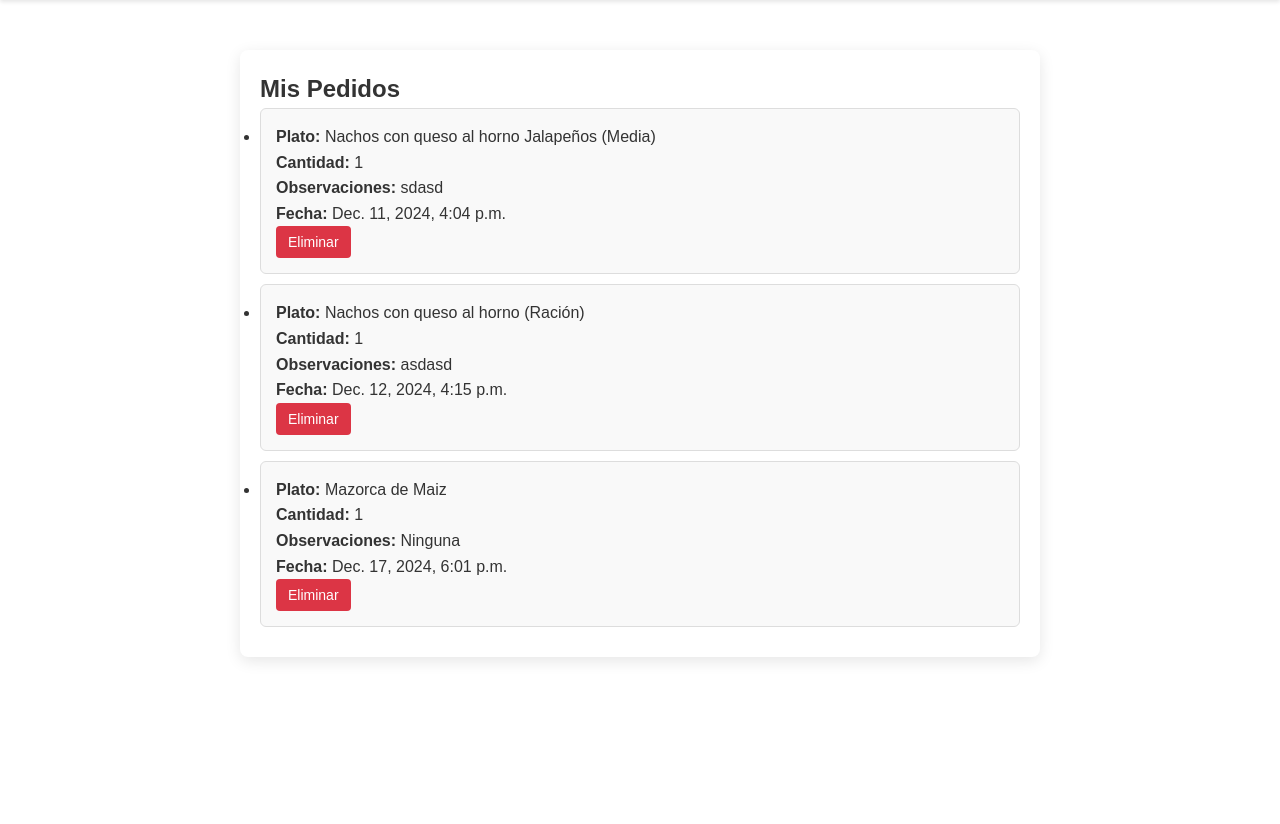
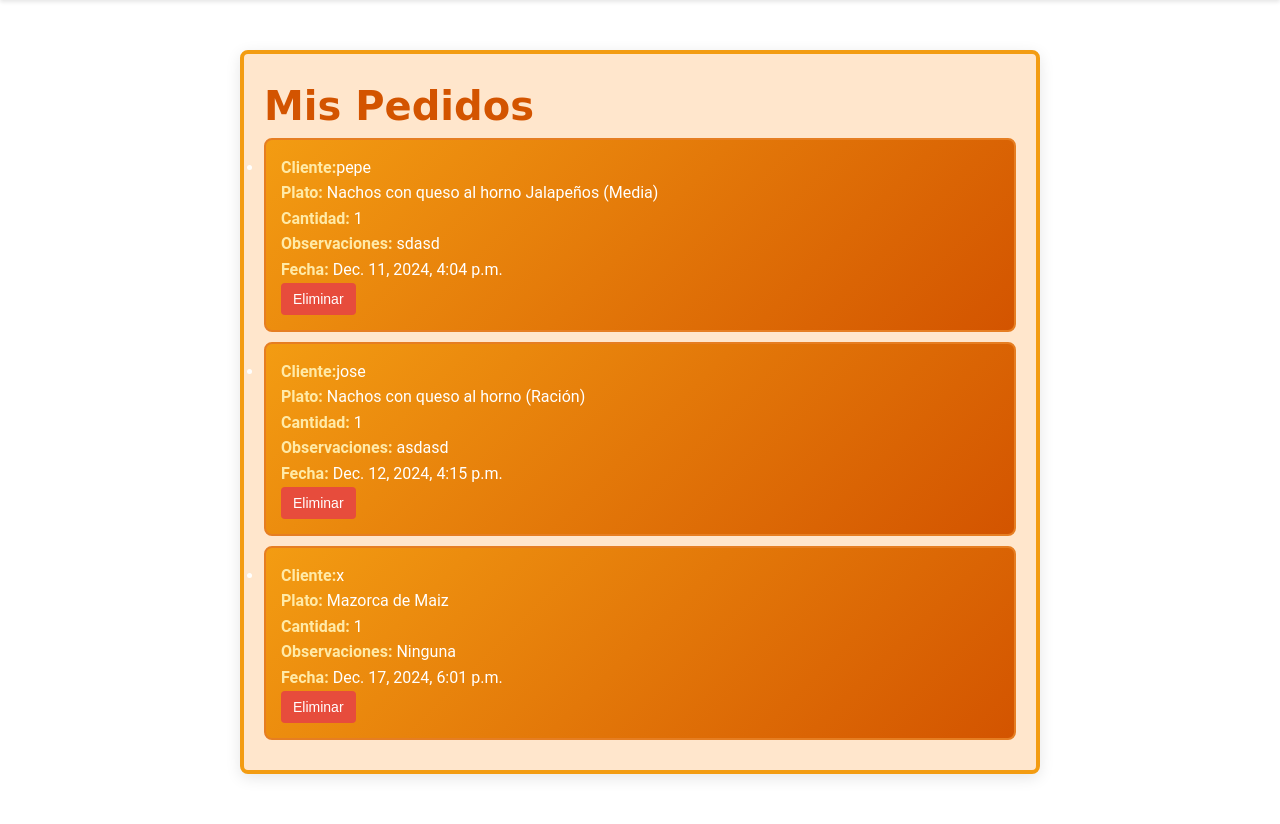
Before and after one commit to Lowyy10/Proyecto-IAW, a Django app: page /mispedidos/ in a window 1280 px wide. Shown: the part 128-952 px from the top of the page. Before the commit the page ends 789 px from the top, so only its background shows below. Run offline with Django 5.2, Linux system fonts and the light colour scheme; a user stored in the database is signed in; data comes from the database, SQL or seed files in the repository; both versions use the stored data as it was after the commit.

Commit message:
Detalles5

```diff
--- a/restaurante/reservas/templates/reservas/mispedidos_list.html
+++ b/restaurante/reservas/templates/reservas/mispedidos_list.html
@@ -9,6 +9,7 @@
             <ul class="list-group">
                 {% for pedido in pedidos %}
                     <li class="list-group-item text-center">
+                        <strong>Cliente:</strong>{{ pedido.usuario }}<br>
                         <strong>Plato:</strong> {{ pedido.plato }}<br>
                         <strong>Cantidad:</strong> {{ pedido.cantidad }}<br>
                         <strong>Observaciones:</strong> {{ pedido.observaciones|default:"Ninguna" }}<br>
@@ -23,25 +24,33 @@
                 {% endfor %}
             </ul>
         {% else %}
-            <p class="text-center">No has realizado ningún pedido.</p>
+            <p class="text-center no-pedidos">No has realizado ningún pedido.</p>
         {% endif %}
     </div>
 
     <style>
-        /* Estilo para el contenedor de pedidos */
+        /* Estilo general del contenedor */
         .mis-pedidos-container {
             max-width: 800px;
             margin: 50px auto;
             padding: 20px;
-            background-color: #fff;
+            background-color: #ffe6cc; /* Fondo beige cálido */
             border-radius: 8px;
             box-shadow: 0 4px 15px rgba(0, 0, 0, 0.1);
-            font-family: 'Arial', sans-serif;
+            font-family: 'Montserrat', sans-serif; /* Fuente moderna */
+            border: 4px solid #f39c12; /* Borde naranja vibrante */
         }
 
-        /* Estilo para el botón de eliminar */
+        /* Estilo del título */
+        h2 {
+            color: #d35400; /* Naranja oscuro */
+            font-family: 'Lobster', cursive; /* Fuente decorativa */
+            font-size: 2.5rem;
+        }
+
+        /* Estilo para los botones de eliminar */
         .btn-danger {
-            background-color: #dc3545; /* Rojo para indicar eliminación */
+            background-color: #e74c3c; /* Rojo mexicano */
             color: white;
             border: none;
             padding: 8px 12px;
@@ -52,40 +61,43 @@
         }
 
         .btn-danger:hover {
-            background-color: #c82333; /* Color más oscuro al pasar el mouse */
+            background-color: #c0392b; /* Rojo más oscuro */
         }
 
-        /* Estilo para los elementos de la lista de pedidos */
+        /* Estilo de la lista */
         .list-group-item {
-            background-color: #f9f9f9;
-            border: 1px solid #ddd;
-            border-radius: 6px;
+            background: linear-gradient(135deg, #f39c12, #d35400); /* Degradado naranja */
+            color: white;
+            border: 2px solid #e67e22; /* Borde naranja */
+            border-radius: 8px;
             padding: 15px;
             margin-bottom: 10px;
-            transition: background-color 0.3s, box-shadow 0.3s;
+            font-size: 16px;
+            font-family: 'Roboto', sans-serif;
+            transition: transform 0.2s, box-shadow 0.3s;
         }
 
         .list-group-item:hover {
-            background-color: #f1f1f1;
-            box-shadow: 0 2px 8px rgba(0, 0, 0, 0.1);
+            transform: scale(1.02);
+            box-shadow: 0 4px 15px rgba(0, 0, 0, 0.2);
+        }
+
+        /* Texto dentro de la lista */
+        .list-group-item strong {
+            color: #ffeaa7; /* Amarillo claro */
         }
 
         .list-group-item p {
             margin: 5px 0;
-            color: #555;
             font-size: 14px;
-        }
-
-        .list-group-item p strong {
-            color: #333;
         }
 
         /* Mensaje de no pedidos */
         .no-pedidos {
             text-align: center;
-            color: #666;
-            font-size: 16px;
-            margin: 20px 0;
+            color: #d35400; /* Naranja oscuro */
+            font-size: 1.2rem;
+            font-family: 'Roboto', sans-serif;
         }
     </style>
 {% endblock %}
--- a/restaurante/reservas/views.py
+++ b/restaurante/reservas/views.py
@@ -28,45 +28,42 @@ class MisPedidosCreateView(CreateView):
     def form_valid(self, form):
         # Aquí puedes agregar lógica adicional si es necesario
         return super().form_valid(form)
-
+from django.http import Http404
 class PedidoDeleteView(DeleteView):
     model = MisPedidos
-    template_name = 'reservas/deletepedido_list.html'  # Asegúrate de que este sea el nombre correcto de tu plantilla
-    success_url = reverse_lazy('mispedidos_list')  # Redirige a la lista de pedidos después de eliminar
+    template_name = 'reservas/deletepedido_list.html'
+    success_url = reverse_lazy('mispedidos_list')
 
     def get_object(self):
-        # Obtener el pedido por su ID
-        pedido = get_object_or_404(MisPedidos, pk=self.kwargs['pk'])
+        try:
+            pedido = MisPedidos.objects.get(pk=self.kwargs['pk'])
+        except MisPedidos.DoesNotExist:
+            messages.error(self.request, "El pedido no existe o no tienes permiso")  # Mensaje si el pedido no existe
+            raise Http404("Pedido no encontrado.")  # Lanzar excepción 404
 
-        # Verificar que el usuario autenticado sea el propietario del pedido o si es Luis
+        # Verificar que el usuario tenga acceso al pedido
         if pedido.usuario != self.request.user and self.request.user.username != 'luis':
-            # Si el usuario no es el propietario ni es Luis, denegar el acceso
-            messages.error(self.request, "No tienes permiso para eliminar este pedido.")  # Mostrar mensaje de error
-            return None  # No se devolverá el objeto para proceder con la eliminación
+            messages.error(self.request, "No tienes permiso para eliminar este pedido.")  # Mensaje de error
+            raise PermissionDenied  # Lanzar excepción de permiso denegado
 
         return pedido
 
     def get(self, request, *args, **kwargs):
-        # Si no tienes permisos, redirigir inmediatamente
-        pedido = self.get_object()
-        if not pedido:
-            return redirect(self.success_url)  # Redirige a la lista de pedidos si no tienes permiso
+        try:
+            self.object = self.get_object()  # Intentar obtener el objeto
+        except (Http404, PermissionDenied):
+            return redirect(self.success_url)  # Redirigir si hay un error
 
-        # Si tienes permiso, proceder con la eliminación
         return super().get(request, *args, **kwargs)
 
     def post(self, request, *args, **kwargs):
-        # Aquí se maneja el formulario POST para eliminar el objeto
-        pedido = self.get_object()
-        if not pedido:
-            return redirect(self.success_url)  # Si no tienes permiso, redirige a la lista de pedidos
+        try:
+            self.object = self.get_object()  # Intentar obtener el objeto
+        except (Http404, PermissionDenied):
+            return redirect(self.success_url)  # Redirigir si hay un error
 
-        # Eliminar el objeto
-        pedido.delete()
+        return super().post(request, *args, **kwargs)
 
-        # Redirigir a la lista de pedidos después de la eliminación
-        messages.success(self.request, "Pedido eliminado con éxito.")
-        return redirect(self.success_url)
 
 
 
--- a/restaurante/restaurante/settings.py
+++ b/restaurante/restaurante/settings.py
@@ -139,4 +139,4 @@ DEFAULT_AUTO_FIELD = 'django.db.models.BigAutoField'
 LOGIN_REDIRECT_URL = 'home'
 LOGOUT_REDIRECT_URL = 'login'
 
-CSRF_TRUSTED_ORIGINS = ['https://casatexasmexico.duckdns.org']
+CSRF_TRUSTED_ORIGINS = ['https://3.84.32.109','https://casatexasmexico.duckdns.org']
```
Also changed, not shown: restaurante/db.sqlite3.
